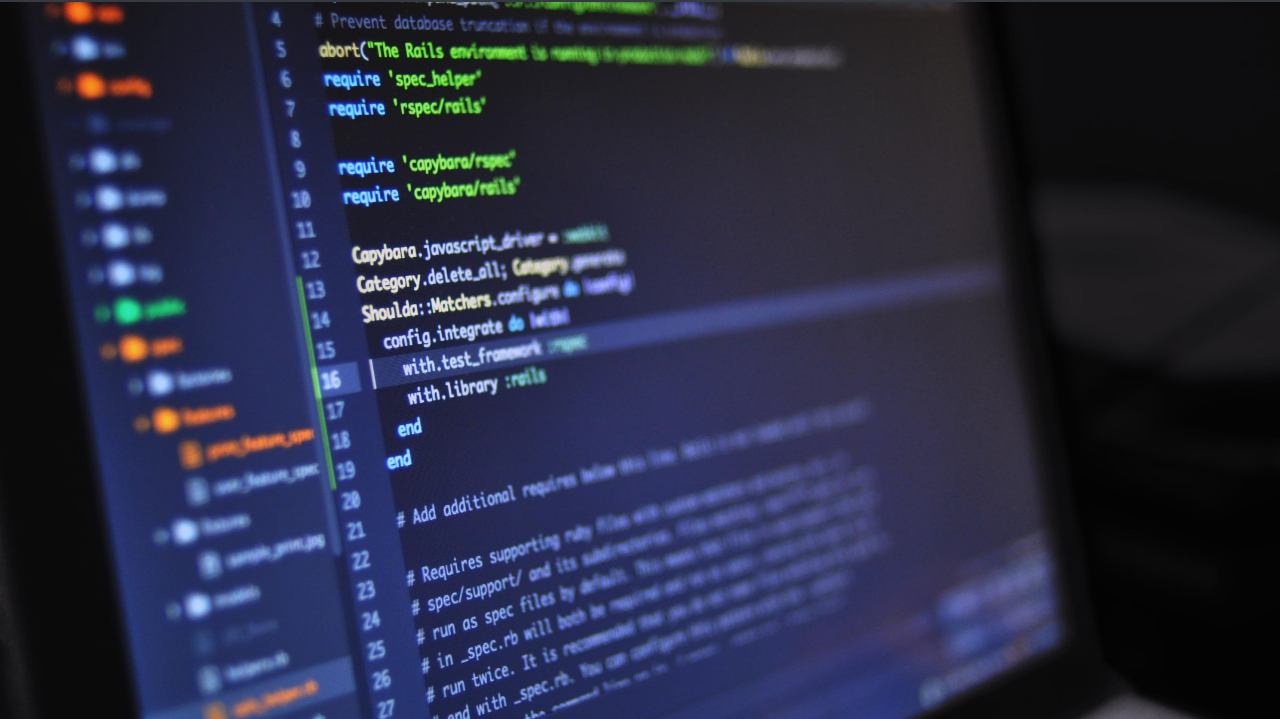
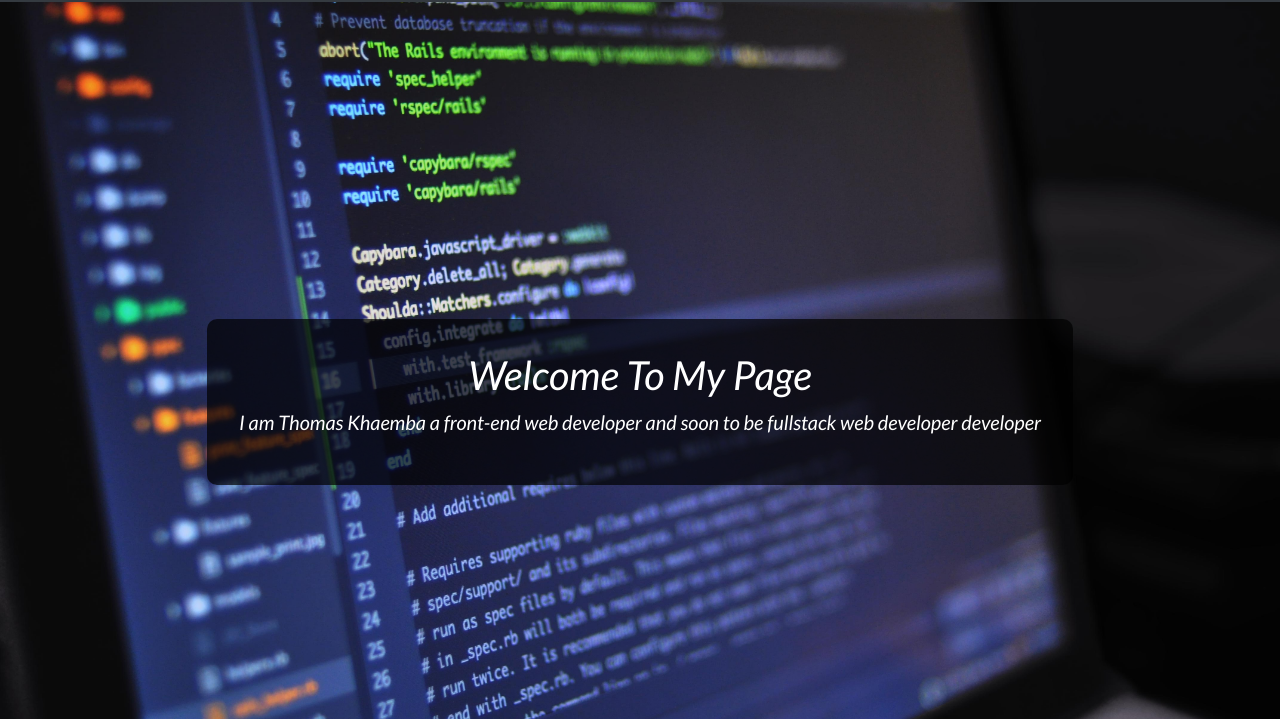
Before and after one commit to tomito26/portfolio, a plain HTML site: page about/index.html in a window 1280 px wide. Shown: the part 81-800 px from the top of the page. Drawn offline with Linux system fonts and the light colour scheme.

Commit message:
added more info on the landing-page of the about us and increased font size of contact

```diff
--- a/about/index.html
+++ b/about/index.html
@@ -31,8 +31,11 @@
             </div>
         </nav>
     </section>
-    <section class="landing">
-
+    <section class="landing text-white">
+        <div class="item">
+            <h1>Welcome To My Page</h1>
+            <p>I am Thomas Khaemba a front-end web developer and soon to be fullstack web developer developer</p>
+        </div>
     </section>
     <section class="about pt-5">
         <h1>About</h1>
--- a/css/styles.css
+++ b/css/styles.css
@@ -48,6 +48,18 @@ body{
     background-repeat: no-repeat;
     background-attachment: fixed;
     background-size: cover;
+    display: flex;
+    align-items: center;
+    justify-content: center;
+    text-align: center;
+}
+.item{
+    background-color: rgba(0,0,0,0.7);
+    padding: 2rem;
+    border-radius: 10px;
+}
+.item>p{
+    font-size: 20px;
 }
 #landing-page{
     background-image: linear-gradient(rgba(0,0,0,0.7),rgba(0,0,0,0.7)),url(../images/maik-jonietz-_yMciiStJyY-unsplash.jpg);
@@ -65,6 +77,9 @@ body{
 .contact>h1,p{
     text-align: center;
 }
+.contact>p{
+    font-size: 20px;
+}
 @media only screen and(max-width:600px){
     html{
         overflow-x: hidden;
```
